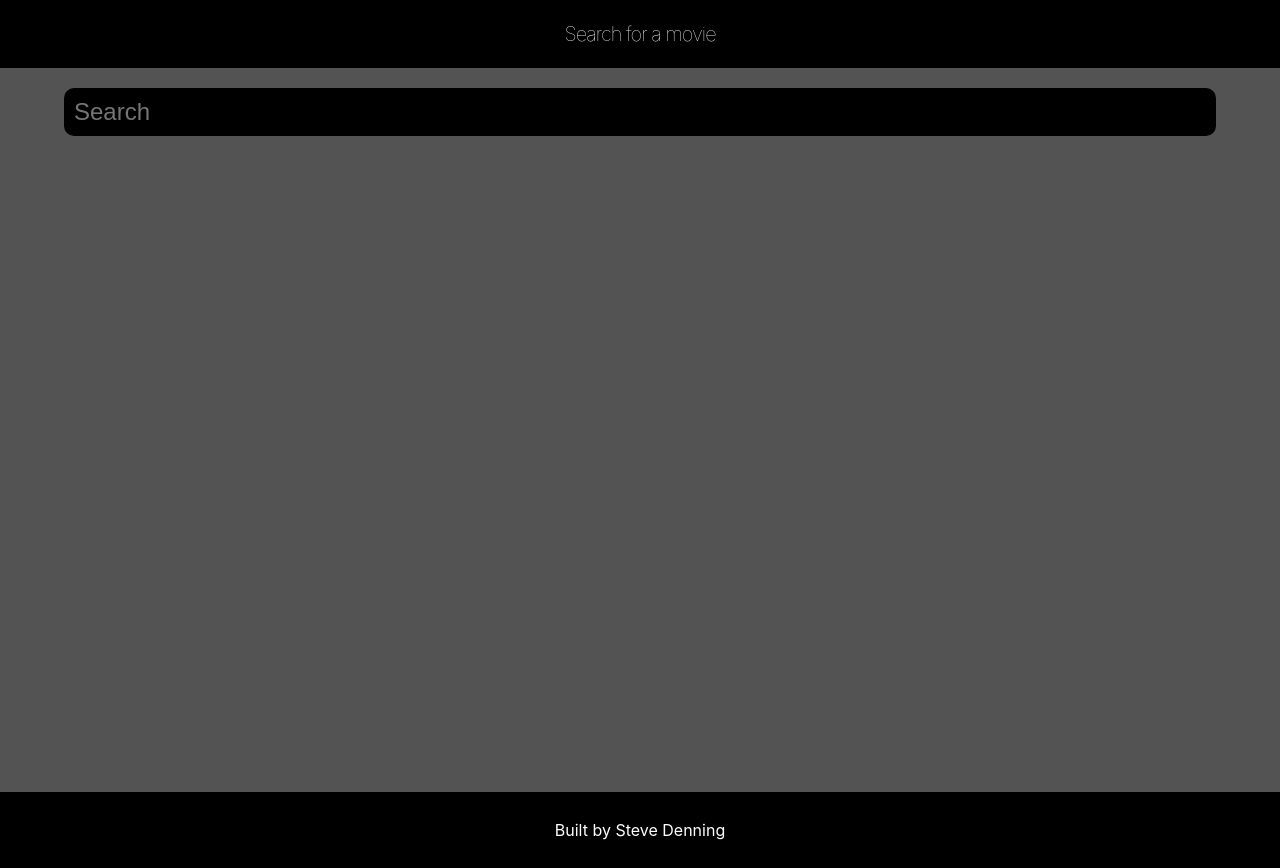
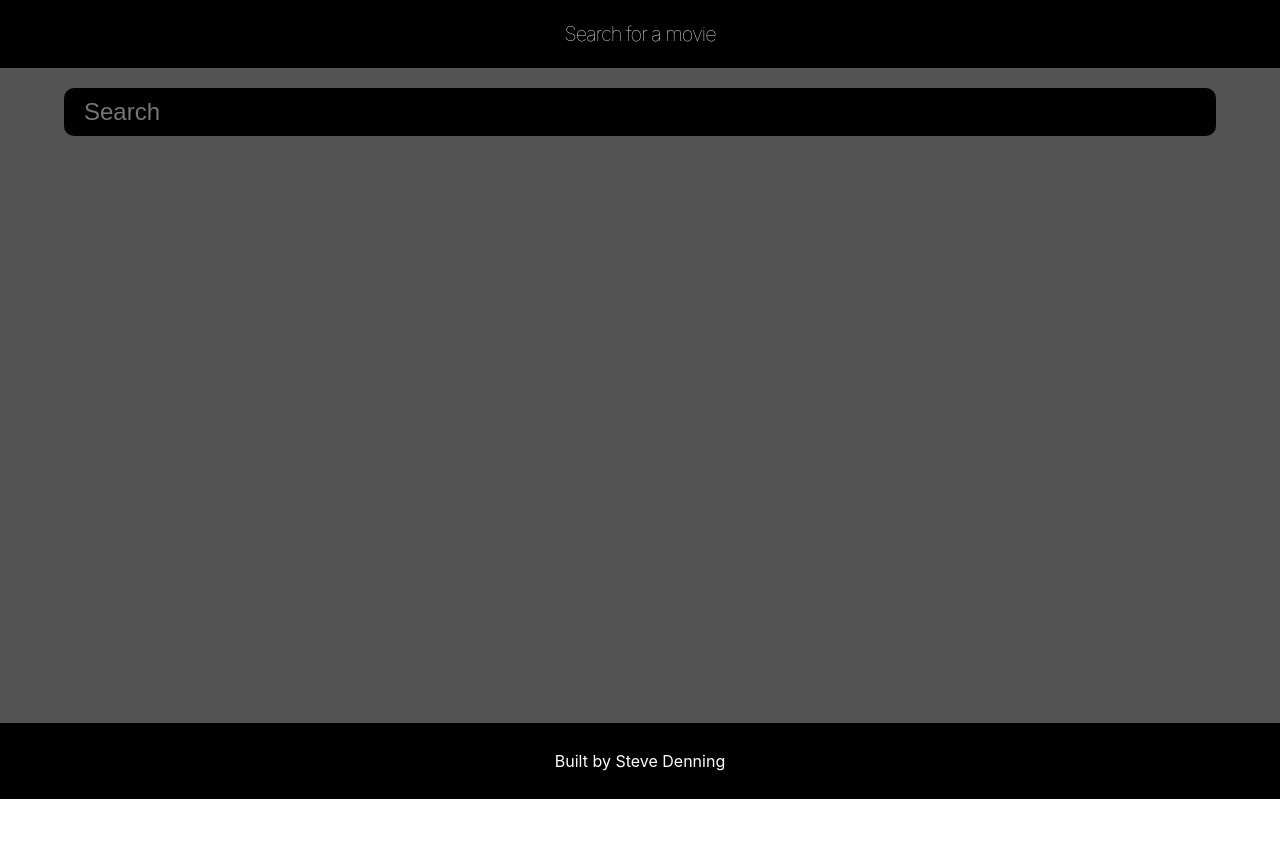
Before and after one commit to SteveDenning/react-movie-search, a React (Create React App) app: page / in a window 1280 px wide. After the commit the page ends 800 px from the top, so only its background shows below. Built offline with nearby package versions, Linux system fonts and the light colour scheme.

Commit message:
020 - update search component name and styles

```diff
--- a/src/layout/default/default.scss
+++ b/src/layout/default/default.scss
@@ -18,9 +18,9 @@
 // Layout styles
 .main-wrapper {
   background: $background-color;
+  height: 100%;
   overflow: hidden;
-  min-height: calc(100vh - 76px);
+  min-height: calc(100vh - 145px);
   padding: 20px 0;
   position: relative;
-  height: 100%;
 }
--- a/src/styles/_variables.scss
+++ b/src/styles/_variables.scss
@@ -37,7 +37,8 @@ $blue: #0000ff;
 // Dark
 
 // Light
-$light-blue: #020249;
+$light-blue: #424283;
+$light-grey: #cccccc;
 
 // Grayscale
 $white: #ffffff;
--- a/src/views/details/index.tsx
+++ b/src/views/details/index.tsx
@@ -1,5 +1,4 @@
-import { useEffect, useState } from "react";
-import axios from "axios";
+// import { useState } from "react";
 
 // Components
 import Button from "../../components/button";
@@ -9,45 +8,21 @@ import { Container, Fade } from "@mui/material";
 import DefaultLayout from "../../layout/default";
 
 const DetailsView = () => {
-  const [details, setDetails] = useState<any>();
-  const [loaded, setLoaded] = useState<boolean>(false);
-  const [trailer, setTrailer] = useState<string>("");
+  // const [details, setDetails] = useState<any>();
+  // const [loaded, setLoaded] = useState<boolean>(false);
+  // const [trailer, setTrailer] = useState<string>("");
 
-  const programmeId = window.location.pathname.split("/")[2];
+  // const programmeId = window.location.pathname.split("/")[2];
 
-  const trailerUrl = "https://api-gate2.movieglu.com/trailers/?film_id=227902";
-
-  useEffect(() => {
-    if (process.env) {
-      axios
-        .get(trailerUrl, {
-          headers: {
-            "api-version": "v200",
-            Authorization: "Basic U0Q6YlBzaEdXYUtYRFNF",
-            client: "ABCD",
-            "x-api-key": "Npa0skZGpC4jGoV11eig2jZC0p8Dn027yhPWoXfg",
-            "device-datetime": "2020-06-18T12:07:57.296Z",
-            territory: "UK",
-          },
-        })
-        .then((response) => {
-          setLoaded(true);
-          setDetails(response.data);
-          setTrailer(response.data.trailers.high?.[0]["film_trailer"]);
-        })
-        .catch((error) => {
-          console.error(error);
-        });
-    }
-  }, [programmeId]);
+  // const trailerUrl = "https://api-gate2.movieglu.com/trailers/?film_id=227902";
 
   return (
-    <DefaultLayout heading={details?.title}>
+    <DefaultLayout heading={"TODO - set title"}>
       <Container>
-        <Fade in={loaded}>
+        <Fade in={true}>
           <div data-testid="details-page">
             <Button onClick={() => (window.location.href = "/")}>Back</Button>
-            {trailer ? (
+            {/* {trailer ? (
               <video
                 controls
                 width="100%"
@@ -70,7 +45,7 @@ const DetailsView = () => {
               </video>
             ) : (
               <p>Loading.....</p>
-            )}
+            )} */}
           </div>
         </Fade>
       </Container>
--- a/src/views/home-page/home-page.scss
+++ b/src/views/home-page/home-page.scss
@@ -1,20 +1,23 @@
 // Home Page styles
 
 .home-page {
-  ul {
+  &__list {
+    flex-wrap: wrap;
     justify-content: center;
+    list-style: none;
     width: 100%;
-    flex-wrap: wrap;
-    list-style: none;
   }
-  li {
+
+  &__list-item {
     display: flex;
     margin: 10px;
     width: 100%;
   }
+
   .image-wrapper {
     min-width: 100px;
     max-width: 100px;
+
     img {
       width: 100%;
       cursor: pointer;
--- a/src/views/home-page/index.tsx
+++ b/src/views/home-page/index.tsx
@@ -5,7 +5,7 @@ import { getAllMedia } from "../../utils/services";
 
 // Components
 import { Container, Fade } from "@mui/material";
-import SearchForm from "../search-form";
+import Search from "../search";
 
 // Layouts
 import DefaultLayout from "../../layout/default";
@@ -43,16 +43,17 @@ const HomePage = () => {
     <DefaultLayout heading="Search for a movie">
       <Container>
         <div className="home-page">
-          <SearchForm
+          <Search
             onSubmit={handleSearchInput}
             setValue={setValue}
           />
           <Fade in={!!results.length && value}>
-            <ul>
+            <ul className="home-page__list">
               {loaded &&
                 results.map((item: any, i: number) => {
                   return (
                     <li
+                      className="home-page__list-item"
                       style={{ marginBottom: "20px" }}
                       key={i}
                       onClick={() => (window.location.href = `/details/${item.id}`)}
--- a/src/views/search-form/search-form.scss
+++ /dev/null
@@ -1,36 +0,0 @@
-@import "../../styles/dependencies";
-
-// Search form styles
-
-.search-form {
-  display: flex;
-  justify-content: center;
-  margin-bottom: 40px;
-  position: relative;
-
-  input {
-    background-color: #000;
-    border: 0;
-    color: #ccc;
-    border-radius: 10px;
-    font-size: 1.5rem;
-    padding: 10px;
-    width: 100%;
-
-    @include hover {
-      outline: none;
-    }
-  }
-
-  &__options {
-    background: #000;
-    margin-top: -15px;
-    position: absolute;
-    top: 80px;
-
-    li {
-      cursor: pointer;
-      color: #ccc;
-    }
-  }
-}
--- a/src/views/search-form/index.tsx
+++ b/src/views/search/index.tsx
@@ -1,4 +1,4 @@
-import React, { useCallback, useState, useRef } from "react";
+import React, { useCallback, useState } from "react";
 import { debounce } from "lodash";
 
 // Utils
@@ -8,18 +8,16 @@ import { getAllMedia } from "../../utils/services";
 import { Fade } from "@mui/material";
 
 // Styles
-import "./search-form.scss";
+import "./search.scss";
 
 interface Props {
   onSubmit: (data: any) => void;
   setValue: (boolean: any) => void;
 }
 
-const SearchForm: React.FC<Props> = ({ onSubmit, setValue }) => {
+const Search: React.FC<Props> = ({ onSubmit, setValue }) => {
   const [suggestions, setSuggestions] = useState([]);
   const [showOptions, setShowOptions] = useState(false);
-
-  const searchInput = useRef(null);
 
   const handleSearchInput = (value: string) => {
     debouncedSearch(value);
@@ -35,8 +33,8 @@ const SearchForm: React.FC<Props> = ({ onSubmit, setValue }) => {
     [],
   );
 
-  const handleSearchByKeyword = (event: any) => {
-    onSubmit(event.target.value);
+  const handleSubmit = (event: any) => {
+    event.preventDefault();
   };
 
   const handleSuggestions = (value: any) => {
@@ -59,26 +57,27 @@ const SearchForm: React.FC<Props> = ({ onSubmit, setValue }) => {
   };
 
   return (
-    <>
+    <div className="search">
       <form
+        className="search__form"
         onChange={(e) => {
           handleSuggestions(e);
         }}
-        className="search-form"
-        onSubmit={handleSearchByKeyword}
+        onSubmit={handleSubmit}
       >
         <input
+          className="search__form-input"
           type="text"
           placeholder="Search"
-          ref={searchInput}
         />
       </form>
-      <Fade in={!!suggestions.length && showOptions}>
-        <div className="search-form__options">
-          <ul>
+      <Fade in={showOptions}>
+        <ul className="search__options-list">
           {suggestions.map((suggestion: any, index: number) => {
             return (
               <li
+                tabIndex={1}
+                className="search__options-list-item"
                 key={index}
                 onClick={() => {
                   setShowOptions(false);
@@ -91,10 +90,9 @@ const SearchForm: React.FC<Props> = ({ onSubmit, setValue }) => {
             );
           })}
         </ul>
+      </Fade>
     </div>
-      </Fade>
-    </>
   );
 };
 
-export default SearchForm;
+export default Search;
--- /dev/null
+++ b/src/views/search/search.scss
@@ -0,0 +1,53 @@
+@import "../../styles/dependencies";
+
+// Search form styles
+
+.search {
+  display: flex;
+  justify-content: center;
+  margin-bottom: 40px;
+  position: relative;
+
+  &__form {
+    width: 100%;
+  }
+
+  &__form-input {
+    background-color: #000;
+    border: 0;
+    color: $light-grey;
+    border-radius: 10px;
+    font-size: 1.5rem;
+    padding: 10px 20px;
+    width: 100%;
+
+    @include hover {
+      outline: none;
+    }
+  }
+
+  &__options-list {
+    padding: 0;
+    background: #000;
+    margin-top: -15px;
+    position: absolute;
+    top: 55px;
+    list-style: none;
+    left: 0;
+    width: 100%;
+    border-radius: 0 0 10px;
+    padding: 10px;
+  }
+
+  &__options-list-item {
+    cursor: pointer;
+    color: $light-grey;
+    padding: 10px;
+    transition: background 0.2s ease, color 0.2s ease;
+
+    @include hover {
+      background: $light-grey;
+      color: $black;
+    }
+  }
+}
```
Lines whose indentation alone changed are shown as unchanged.
